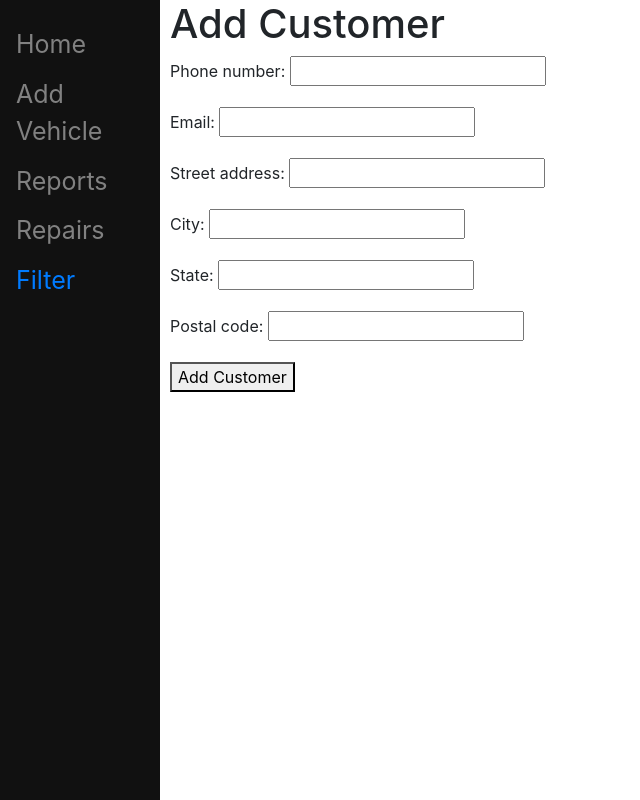
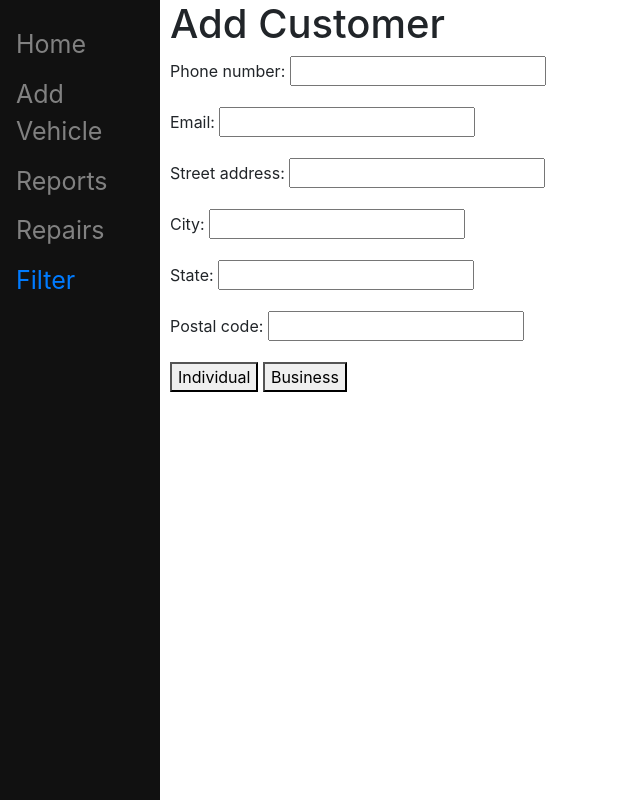
Before and after one commit to dennismdan/car_dealership_database_proj, a Django app: page /add_customer/ in a window 1280 px wide. Shown: the whole page, without its empty margins (0-640 px from the left). Run offline with Django 3.2, Linux system fonts and the light colour scheme; parts of the project's set-up code (start-up, migrations or seed data) failed here and were passed over; some libraries are stand-ins or nearby versions.

Commit message:
individual and business button

```diff
--- a/Phase_3/Jaunty2/mainlanding/templates/mainlanding/add_customer.html
+++ b/Phase_3/Jaunty2/mainlanding/templates/mainlanding/add_customer.html
@@ -48,8 +48,9 @@
 
 {% block content %}
 <h1> Add Customer </h1>
-<form name = "add_customer" action = "{% url 'add_customer' %}" method = "POST" >
+<form name = "add_customer" action = "{% url 'add_customer' %} " method = "POST" >
      {{ form.as_p }}
 </form>
-    <button type="submit">Add Customer</button>
+    <button type="submit" onclick="location.href='{% url 'individual' %}'" name='individual'>Individual</button>
+    <button type="submit" onclick="location.href='{% url 'business' %}'" name='business'>Business</button>
 {% endblock %}
```
